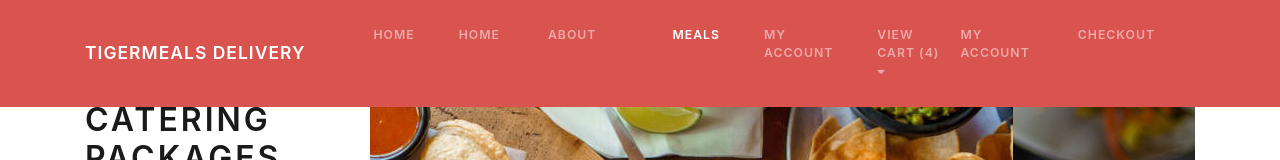
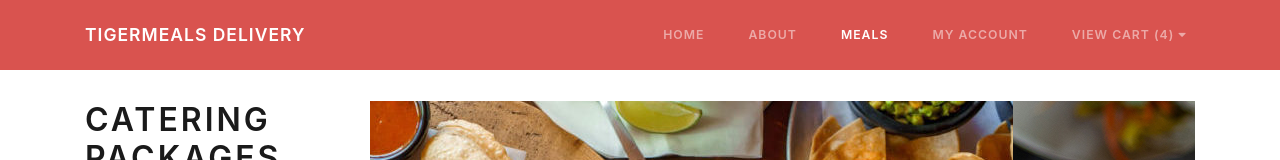
Before and after one commit to TigerMeals/Delivery, a website: page index.html in a window 1280 px wide. Shown: the top 160 px of the page. Drawn offline with nearby package versions, Linux system fonts and the light colour scheme.

Commit message:
removed all weird comments and spacing problems

```diff
--- a/index.html
+++ b/index.html
@@ -34,13 +34,8 @@
         <div class="collapse navbar-collapse justify-content-end" id="navbarResponsive">
           <ul class="navbar-nav ml-auto">
             <li class="nav-item-bar">
-              <a class="nav-link" href="#">Home</a>
-            </li>
+              <a class="nav-link" href="home.html">Home</a>
             <li class="nav-item-bar">
-            <li class="nav-item">
-              <a class="nav-link" href="home.html">Home</a>
-            </li>
-            <li class="nav-item">
               <a class="nav-link" href="about.html">About</a>
             </li>
             <li class="nav-item-bar active">
@@ -119,12 +114,6 @@
 
           </ul>
         </li>
-            <li class="nav-item">
-              <a class="nav-link" href="account.html">My Account</a>
-            </li>
-            <li class="nav-item">
-              <a class="nav-link" href="checkout.html">Checkout</a>
-            </li>
           </ul>
         </div>
       </div>
```
Also changed, not shown: cart.html (+0 -6 lines).
